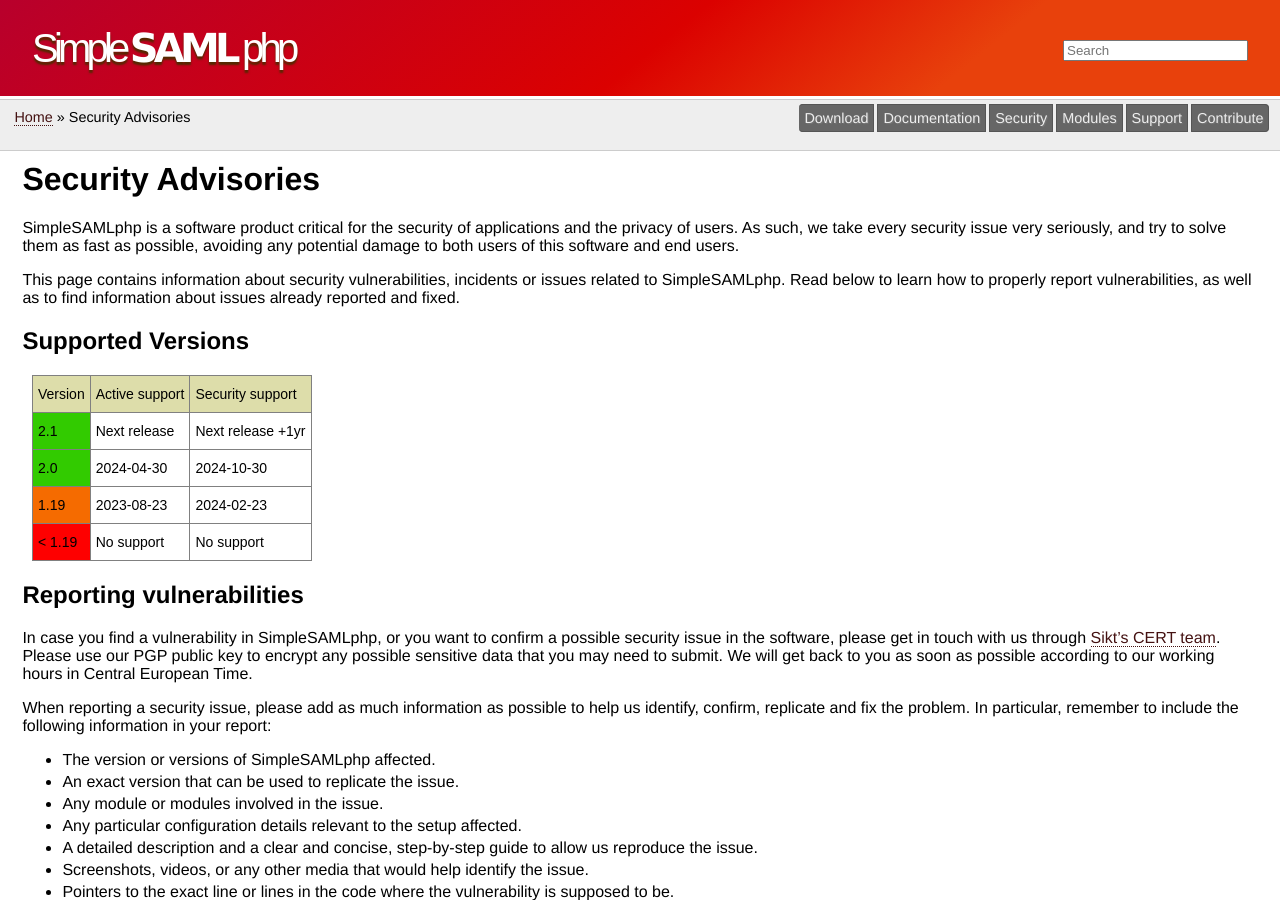
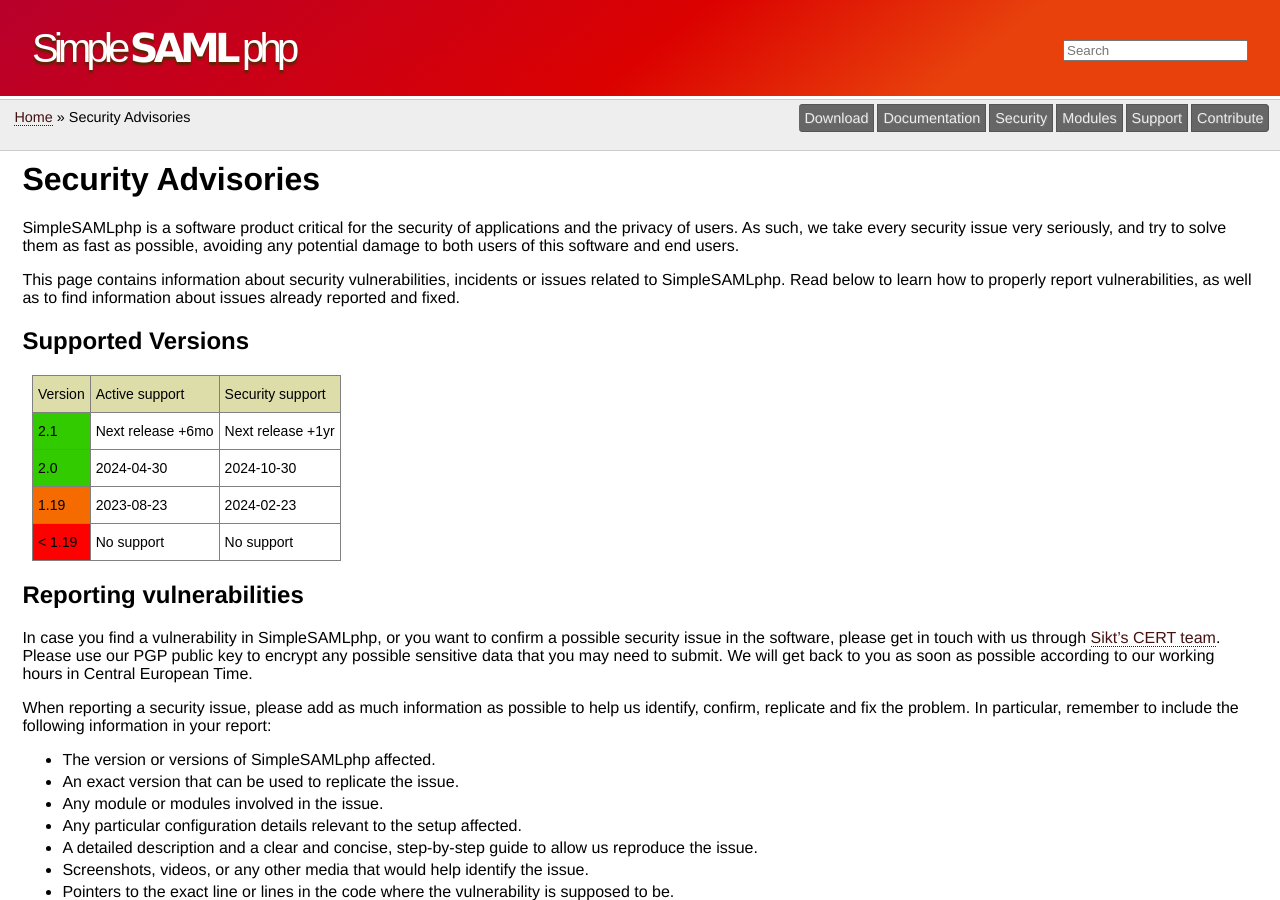
Before and after one commit to simplesamlphp/simplesamlphp.github.io, a Jekyll site: the page built from security/index.md, in a window 1280 px wide and 900 px high. Built offline with Jekyll 4.4.1, drawn with Linux system fonts in a browser that asks for light colours.

Commit message:
Update supported versions

```diff
--- a/security/index.md
+++ b/security/index.md
@@ -24,7 +24,7 @@
 <tbody>
   <tr>
     <td class="tg-d52n">2.1</td>
-    <td class="tg-c6of">Next release</td>
+    <td class="tg-c6of">Next release +6mo</td>
     <td class="tg-c6of">Next release +1yr</td>
   </tr>
   <tr>
```
